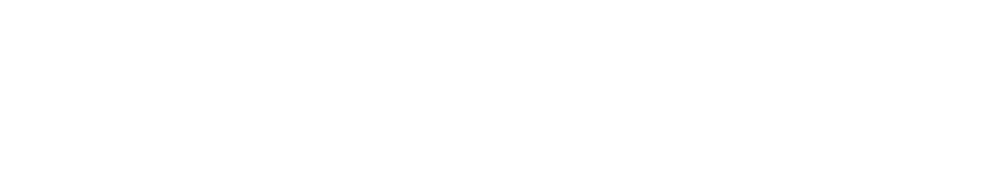
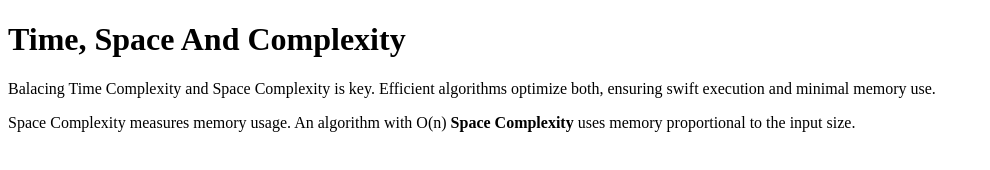
Before and after one commit to acciojob/time-and-space-complexity-624-urvashi, a website: page main.html in a window 1280 px wide. Shown: the whole page, without its empty margins (0-990 px from the left). Drawn offline with Linux system fonts and the light colour scheme.

Commit message:
created a submission

```diff
--- a/main.html
+++ b/main.html
@@ -7,8 +7,12 @@
 </head>
 
 <body>
+<h1>Time, Space And Complexity</h1>
+<p>Balacing Time Complexity and Space Complexity is key. Efficient algorithms optimize both, ensuring swift execution and minimal memory use.</p>
+<p>Space Complexity measures memory usage. An algorithm with O(n) <b>Space Complexity</b> uses memory proportional to the input size.</p>
 	<!-- the entire body must be written by student -->
     <script type="text/javascript" src="./script.js">
+
 </script>
 
 </body>
```
